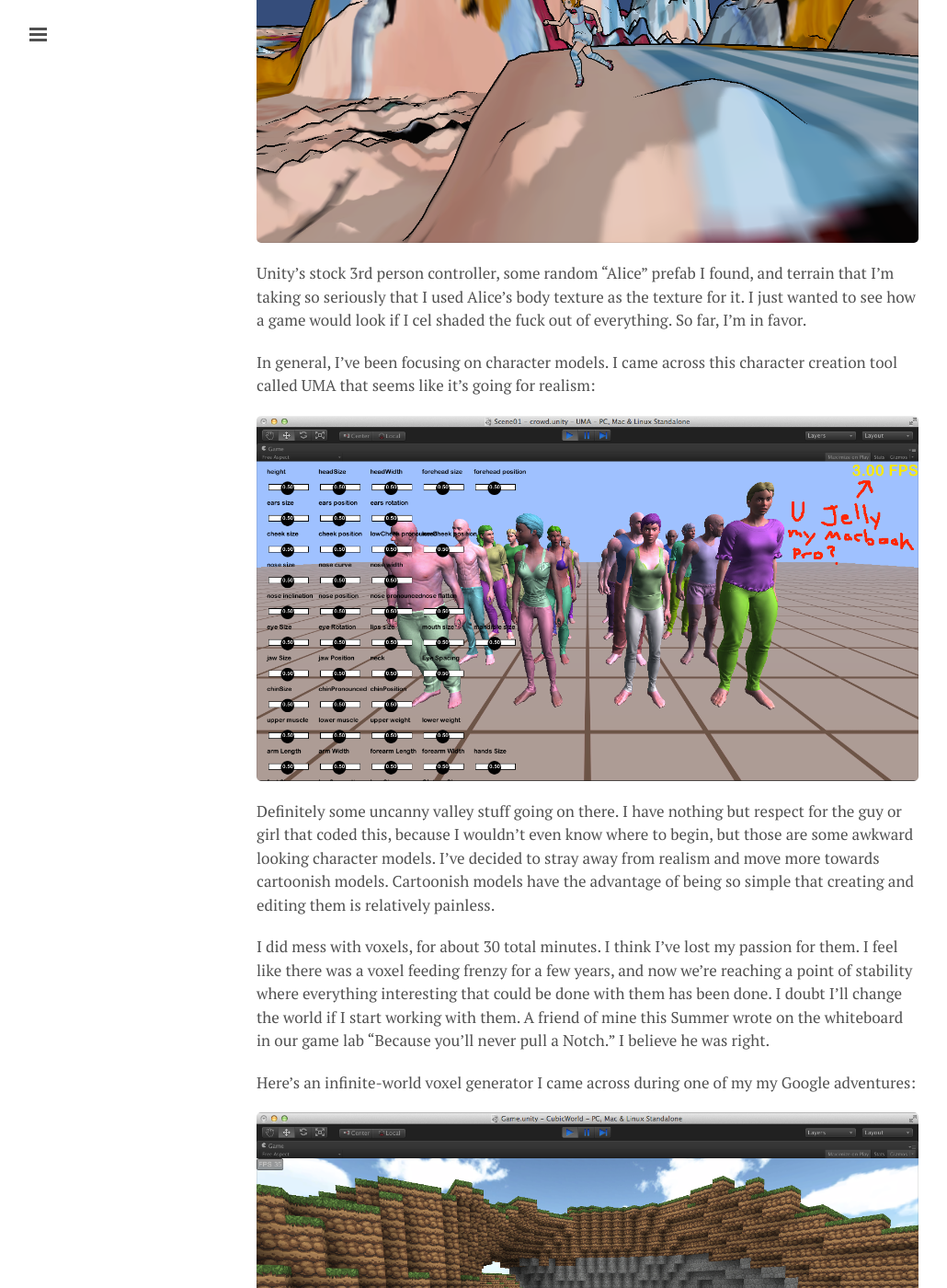
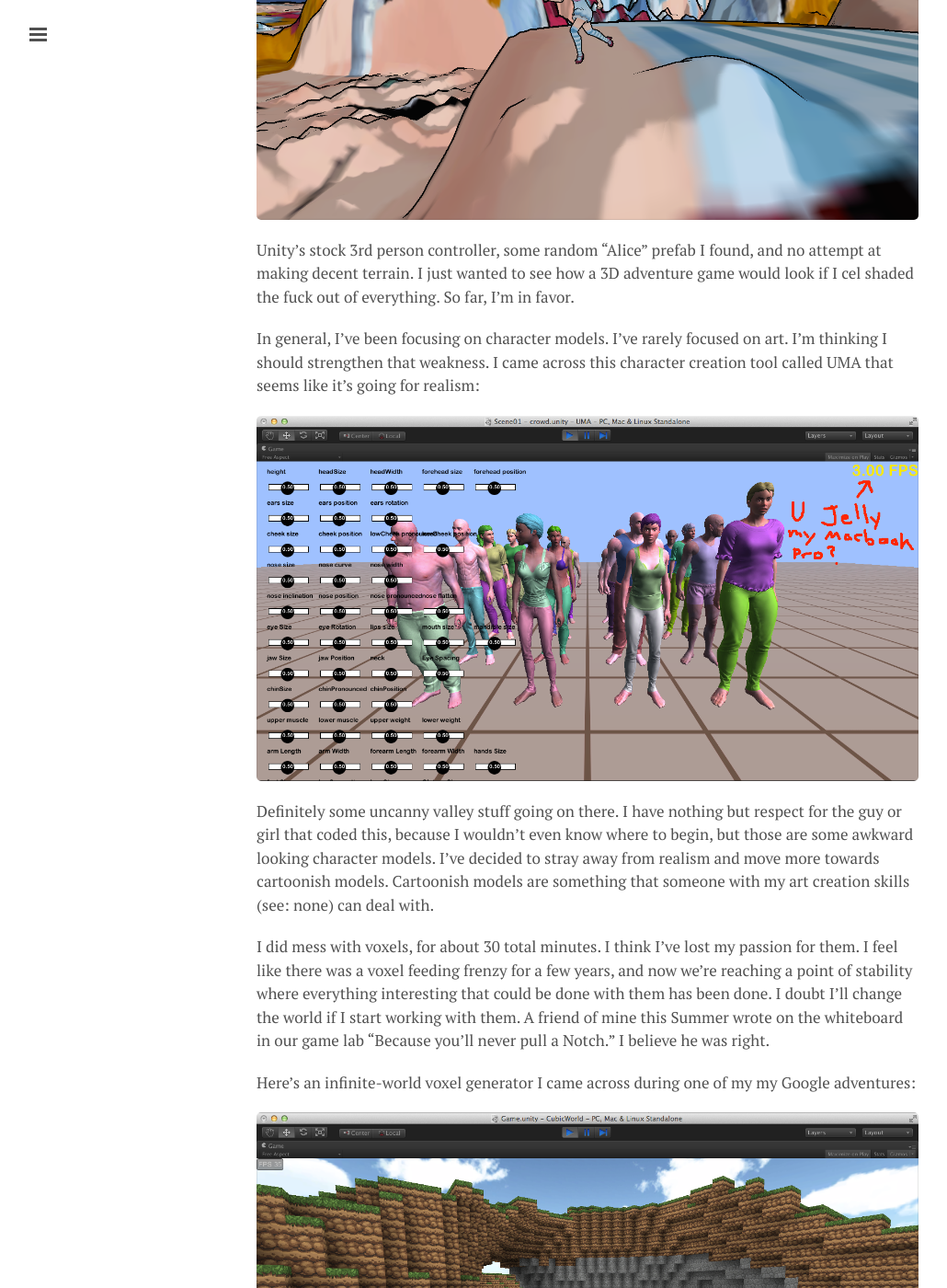
Before and after one commit to apiotrow/apiotrow.github.io, a Jekyll site: the page built from _posts/2014-08-29-Cel Shading Adventure.md, in a window 1280 px wide and 1400 px high, scrolled down 554 px. Shown: the whole window at 92% size, without its empty margins (1-1031 px from the left). Built offline with Jekyll 4.4.1, drawn with Linux system fonts in a browser that asks for light colours; Markdown is read by kramdown in place of the engine named in the settings; some of the changed text lies outside the part shown.

Commit message:
29 Aug Post update

```diff
--- a/_posts/2014-08-29-Cel Shading Adventure.md
+++ b/_posts/2014-08-29-Cel Shading Adventure.md
@@ -5,17 +5,17 @@
 
 So I think I'm about to get obsessed with cel shading. I like the look of it. I started by googling "unity cel shader" and getting crap results. Then, after several hours, I found out Unity has a built-in cel shader. Fucking everything in the world.
 
-I'm starting to become a big fan of fast, messy prototypes composed largely of things other people have made. I guess I just like to see something working before I put in any serious effort. Here's my current mess:
+I'm also starting to see the merit of quick, messy prototypes composed largely of things other people have made. Here's my current mess:
 
 <img src="/assets/2014-08-29/alice.png">
 
-Unity's stock 3rd person controller, some random "Alice" prefab I found, and terrain that I'm taking so seriously that I used Alice's body texture as the texture for it. I just wanted to see how a game would look if I cel shaded the fuck out of everything. So far, I'm in favor.
+Unity's stock 3rd person controller, some random "Alice" prefab I found, and no attempt at making decent terrain. I just wanted to see how a 3D adventure game would look if I cel shaded the fuck out of everything. So far, I'm in favor.
 
-In general, I've been focusing on character models. I came across this character creation tool called UMA that seems like it's going for realism:
+In general, I've been focusing on character models. I've rarely focused on art. I'm thinking I should strengthen that weakness. I came across this character creation tool called UMA that seems like it's going for realism:
 
 <img src="/assets/2014-08-29/uma.png">
 
-Definitely some uncanny valley stuff going on there. I have nothing but respect for the guy or girl that coded this, because I wouldn't even know where to begin, but those are some awkward looking character models. I've decided to stray away from realism and move more towards cartoonish models. Cartoonish models have the advantage of being so simple that creating and editing them is relatively painless.
+Definitely some uncanny valley stuff going on there. I have nothing but respect for the guy or girl that coded this, because I wouldn't even know where to begin, but those are some awkward looking character models. I've decided to stray away from realism and move more towards cartoonish models. Cartoonish models are something that someone with my art creation skills (see: none) can deal with.
 
 I did mess with voxels, for about 30 total minutes. I think I've lost my passion for them. I feel like there was a voxel feeding frenzy for a few years, and now we're reaching a point of stability where everything interesting that could be done with them has been done. I doubt I'll change the world if I start working with them. A friend of mine this Summer wrote on the whiteboard in our game lab "Because you'll never pull a Notch." I believe he was right.
 
```
Also changed, not shown: other parts of _posts/2014-08-29-Cel Shading Adventure.md (+1 -1 lines).
